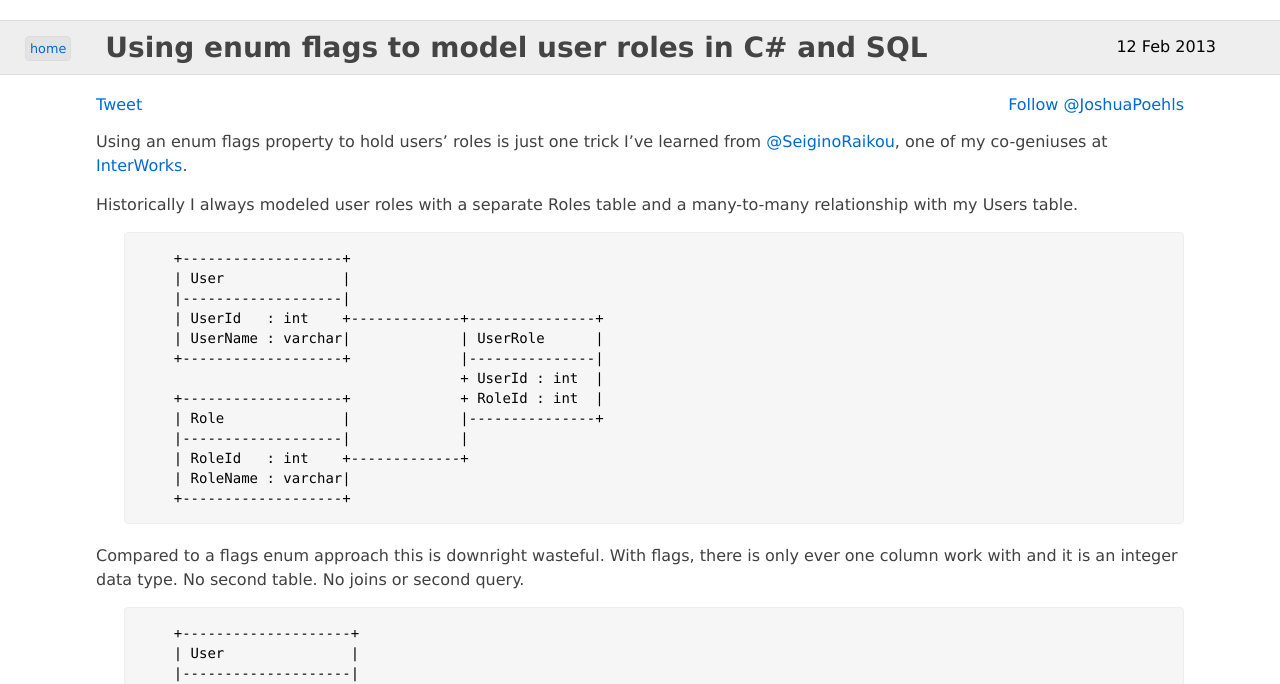
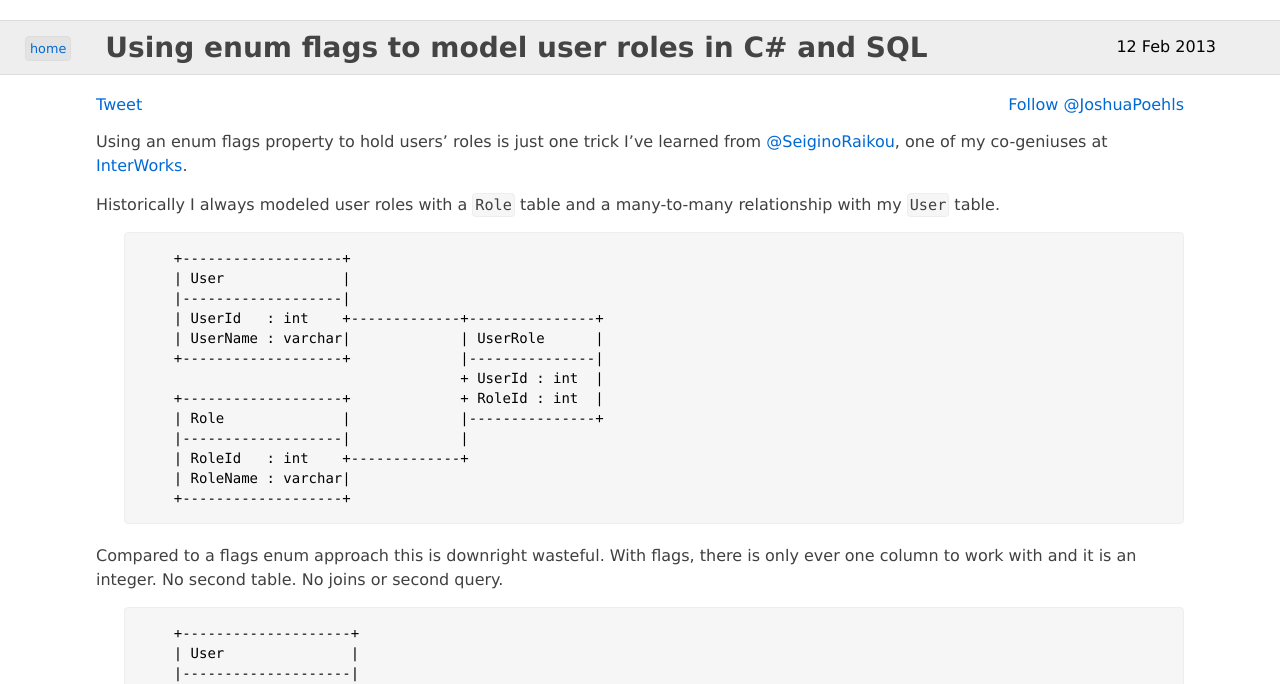
Before and after one commit to jpoehls/zduck.com, a Jekyll site: the page built from _posts/2013/2013-02-12-using-enum-flags-to-model-user-roles-in-csharp-and-sql.md, in a window 1280 px wide. Shown: the top 684 px of the page. Built offline with Jekyll 4.4.1, drawn with Linux system fonts in a browser that asks for light colours; comment, search, counter and statistics services are not loaded.

Commit message:
Fixes to latest post.

```diff
--- a/_posts/2013/2013-02-12-using-enum-flags-to-model-user-roles-in-csharp-and-sql.md
+++ b/_posts/2013/2013-02-12-using-enum-flags-to-model-user-roles-in-csharp-and-sql.md
@@ -9,8 +9,8 @@
 I've learned from [@SeiginoRaikou](https://twitter.com/SeiginoRaikou),
 one of my co-geniuses at [InterWorks](https://www.interworks.com/).
 
-Historically I always modeled user roles with a separate Roles table
-and a many-to-many relationship with my Users table.
+Historically I always modeled user roles with a `Role` table
+and a many-to-many relationship with my `User` table.
 
 <pre>    +-------------------+
     | User              |
@@ -27,7 +27,7 @@
     +-------------------+</pre>
 
 Compared to a flags enum approach this is downright wasteful.
-With flags, there is only ever one column work with and it is an integer data type.
+With flags, there is only ever one column to work with and it is an integer.
 No second table. No joins or second query.
 
 <pre>    +--------------------+
@@ -56,7 +56,7 @@
   }
 
   public void RemoveRole(UserRole roleToRemove) {
-    this.Role &= ~roleToRemove;
+    this.Role &amp;= ~roleToRemove;
   }
 
   public bool IsInRole(UserRole roleToCheck) {
@@ -72,10 +72,10 @@
 UPDATE [User] SET [Role] = ([Role] | 4)
 
 -- Remove the Admin role
-UPDATE [User] SET [Role] = ([Role] - ([Role] & 4))
+UPDATE [User] SET [Role] = ([Role] - ([Role] &amp; 4))
 
 -- Find all users with the Admin role
-SELECT * FROM [User] WHERE [Role] & 4 <> 0
+SELECT * FROM [User] WHERE [Role] &amp; 4 <> 0
 </pre>
 
 Go forth and simplify, my friends.
```
